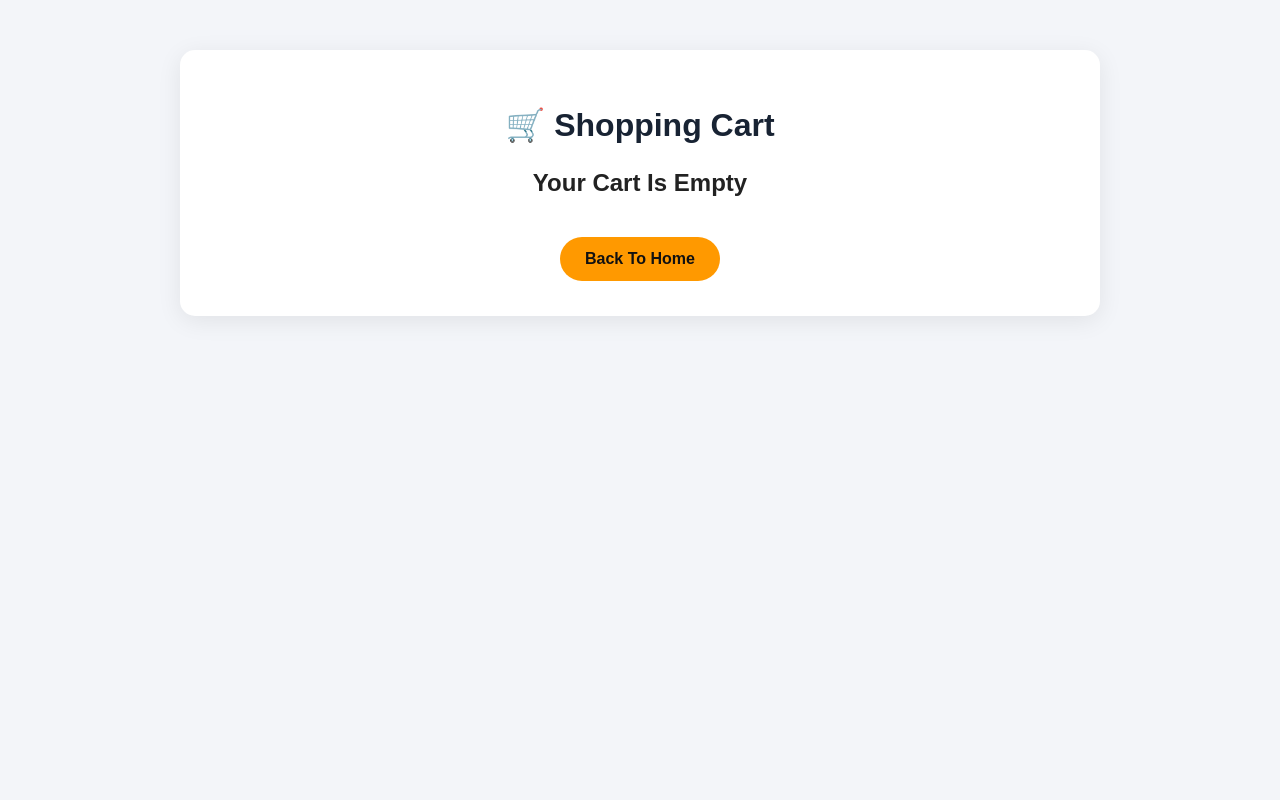
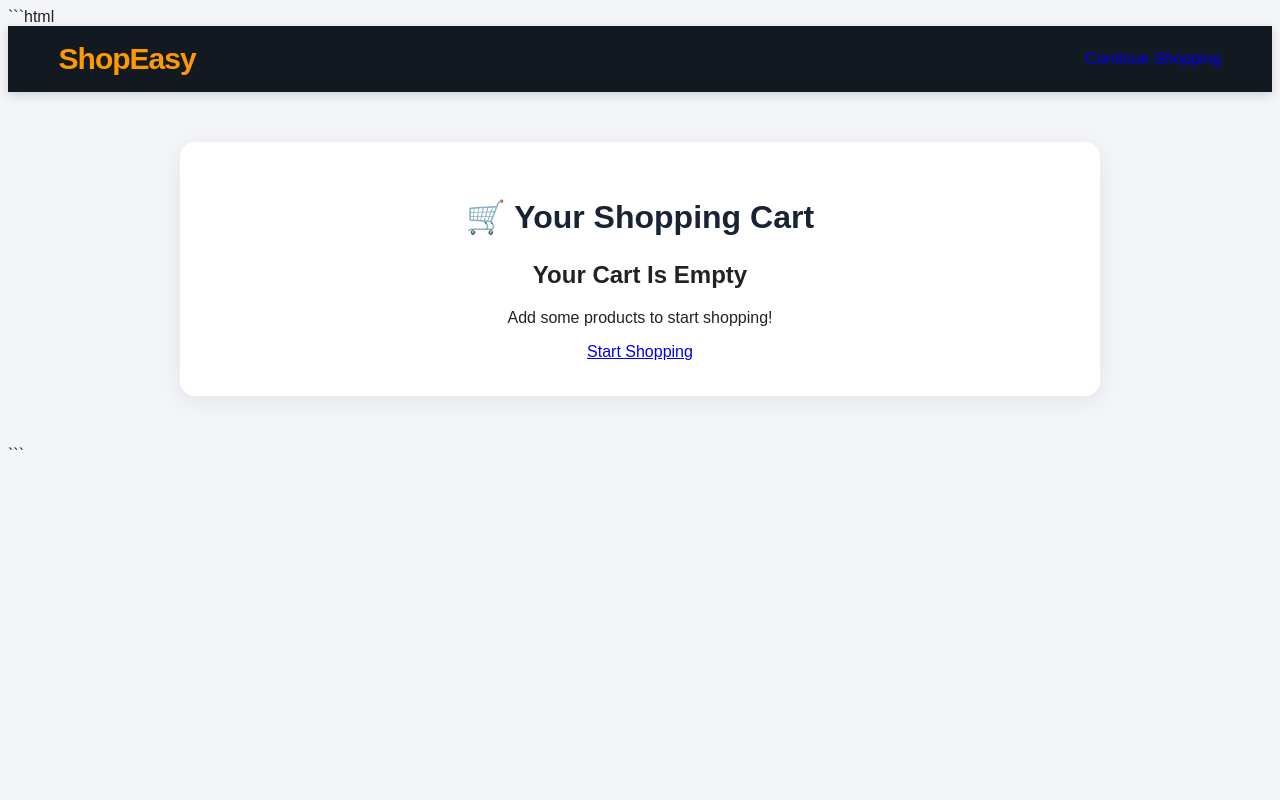
Before and after one commit to ADHITHYA012/e-commerce, a Flask app: page /cart in a window 1280 px wide. Run offline with Flask 3, Linux system fonts and the light colour scheme.

Commit message:
Update cart.html

````diff
--- a/templates/cart.html
+++ b/templates/cart.html
@@ -1,16 +1,28 @@
+```html
 <!DOCTYPE html>
-<html>
+<html lang="en">
+
 <head>
-    <title>Shopping Cart</title>
+    <meta charset="UTF-8">
+    <meta name="viewport" content="width=device-width, initial-scale=1.0">
+
+    <title>Shopping Cart | ShopEasy</title>
 
     <link rel="stylesheet"
-    href="{{ url_for('static', filename='style1.css') }}">
+          href="{{ url_for('static', filename='style1.css') }}">
 </head>
+
 <body>
 
-<div class="cart-container">
+<header>
+    <a href="/" class="logo">ShopEasy</a>
 
-    <h1>🛒 Shopping Cart</h1>
+    <a href="/" class="cart-link">Continue Shopping</a>
+</header>
+
+<main class="cart-container">
+
+    <h1>🛒 Your Shopping Cart</h1>
 
     {% if cart_items %}
 
@@ -18,27 +30,73 @@
 
         <div class="cart-item">
 
-            <h3>{{ item.name }}</h3>
+            <img
+                src="{{ url_for('static', filename=item.image) }}"
+                alt="{{ item.name }}">
 
-            <p>₹{{ item.price }}</p>
+            <div class="cart-item-details">
+
+                <h2>{{ item.name }}</h2>
+
+                <p>Price: ₹{{ "{:,.0f}".format(item.price) }}</p>
+
+                <p>Quantity: {{ item.quantity }}</p>
+
+                <p>
+                    Subtotal:
+                    ₹{{ "{:,.0f}".format(item.subtotal) }}
+                </p>
+
+                <form
+                    action="{{ url_for('remove_from_cart', product_id=item.id) }}"
+                    method="POST">
+
+                    <button type="submit" class="remove-btn">
+                        Remove
+                    </button>
+
+                </form>
+
+            </div>
 
         </div>
 
         {% endfor %}
 
+        <div class="cart-total">
+
+            <h2>
+                Total: ₹{{ "{:,.0f}".format(total) }}
+            </h2>
+
+            <form action="{{ url_for('checkout') }}" method="POST">
+
+                <button type="submit" class="buy-now-btn">
+                    Proceed to Checkout
+                </button>
+
+            </form>
+
+        </div>
+
     {% else %}
 
-        <h2 class="empty-cart">
-            Your Cart Is Empty
-        </h2>
+        <div class="empty-cart">
+
+            <h2>Your Cart Is Empty</h2>
+
+            <p>Add some products to start shopping!</p>
+
+            <a href="/" class="shop-now">
+                Start Shopping
+            </a>
+
+        </div>
 
     {% endif %}
 
-    <a href="/" class="back-btn">
-        Back To Home
-    </a>
-
-</div>
+</main>
 
 </body>
 </html>
+```
````
